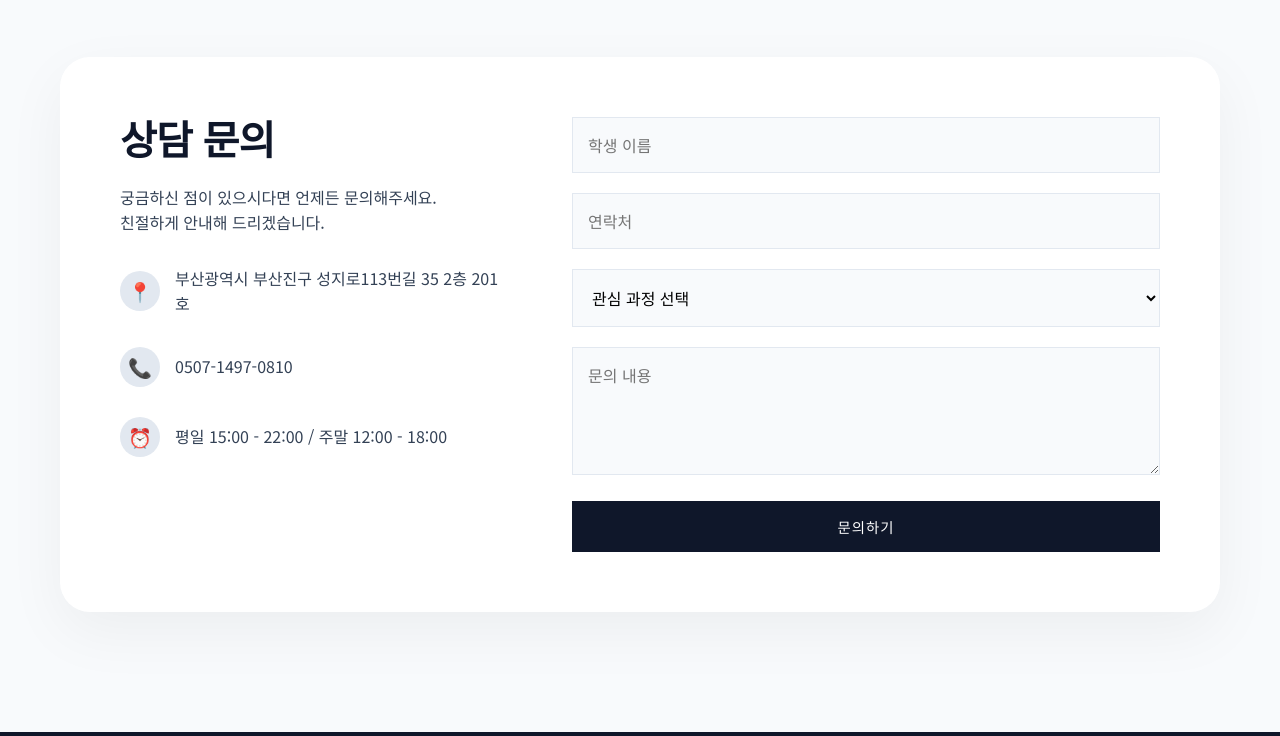
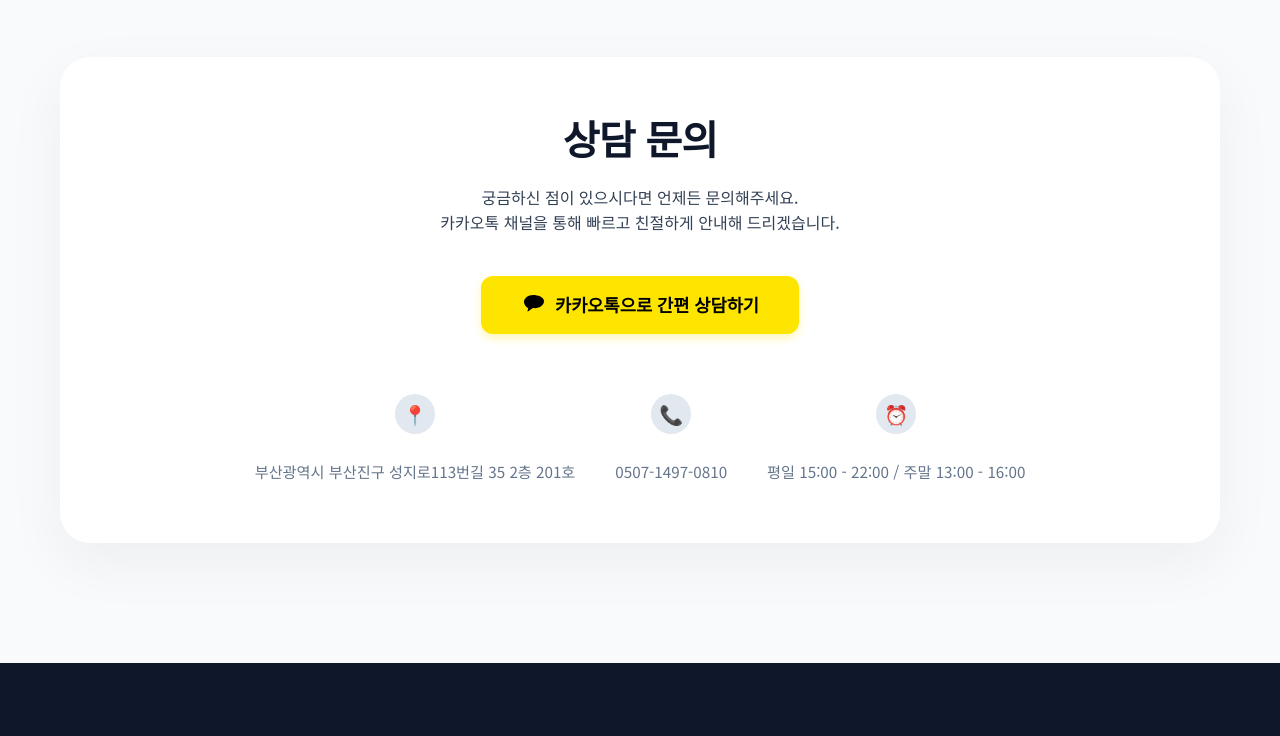
Before and after one commit to Park-CG/LyceumAcademy, a plain HTML site: page index.html in a window 1280 px wide. Both pictures are taken after a click on the link "상담 예약하기". Shown: the part 3146-3882 px from the top of the page. Drawn offline with Linux system fonts and the light colour scheme.

Commit message:
202511271500

```diff
--- a/css/styles.css
+++ b/css/styles.css
@@ -23,6 +23,8 @@
 
 html {
     scroll-behavior: smooth;
+    cursor: none;
+    /* Hide default cursor */
 }
 
 body {
@@ -31,6 +33,51 @@ body {
     background-color: var(--bg-color);
     line-height: 1.6;
     overflow-x: hidden;
+    cursor: none;
+    /* Ensure it propagates */
+}
+
+a,
+button,
+.btn {
+    cursor: none;
+    /* Hide default cursor on interactive elements */
+}
+
+/* Custom Cursor */
+.cursor {
+    position: fixed;
+    width: 8px;
+    height: 8px;
+    background-color: var(--primary-color);
+    border-radius: 50%;
+    z-index: 9999;
+    pointer-events: none;
+    transform: translate(-50%, -50%);
+    transition: transform 0.1s;
+}
+
+.cursor-follower {
+    position: fixed;
+    width: 40px;
+    height: 40px;
+    border: 1px solid rgba(15, 23, 42, 0.3);
+    border-radius: 50%;
+    z-index: 9998;
+    pointer-events: none;
+    transform: translate(-50%, -50%);
+    transition: transform 0.15s, width 0.3s, height 0.3s, background-color 0.3s;
+}
+
+.cursor.active {
+    transform: translate(-50%, -50%) scale(0.5);
+}
+
+.cursor-follower.active {
+    width: 60px;
+    height: 60px;
+    background-color: rgba(15, 23, 42, 0.05);
+    border-color: transparent;
 }
 
 a {
@@ -566,33 +613,44 @@ h3 {
     color: var(--primary-color);
 }
 
-.contact-form {
-    display: flex;
-    flex-direction: column;
-    gap: 20px;
+/* Kakao Button */
+.btn-kakao {
+    display: inline-flex;
+    align-items: center;
+    justify-content: center;
+    gap: 10px;
+    background-color: #FEE500;
+    color: #000000;
+    padding: 18px 40px;
+    border-radius: 12px;
+    /* Slightly rounded for friendly feel */
+    font-weight: 600;
+    font-size: 1.1rem;
+    transition: var(--transition);
+    box-shadow: 0 4px 10px rgba(254, 229, 0, 0.3);
+    line-height: 1;
+    /* Fix vertical alignment */
 }
 
-.form-group input,
-.form-group select,
-.form-group textarea {
-    width: 100%;
-    padding: 15px;
-    border: 1px solid var(--light-gray);
-    border-radius: 0;
-    /* Sharp edges */
-    font-family: inherit;
-    font-size: 1rem;
-    transition: var(--transition);
-    background-color: var(--bg-color);
+.btn-kakao svg {
+    display: block;
+    /* Remove inline spacing */
+    margin-top: -2px;
+    /* Optical adjustment */
 }
 
-.form-group input:focus,
-.form-group select:focus,
-.form-group textarea:focus {
-    outline: none;
-    border-color: var(--primary-color);
-    /* Changed to primary */
-    background-color: var(--white);
+.btn-kakao:hover {
+    transform: translateY(-3px);
+    box-shadow: 0 8px 20px rgba(254, 229, 0, 0.4);
+    background-color: #ffeb3b;
+    cursor: pointer;
+    /* Force system hand cursor if custom fails, or as requested */
+}
+
+.contact-details .info-item p {
+    margin-top: 10px;
+    font-size: 0.95rem;
+    color: #64748b;
 }
 
 /* Footer */
--- a/index.html
+++ b/index.html
@@ -142,43 +142,35 @@
     <!-- Contact Section -->
     <section class="section contact" id="contact">
         <div class="container">
-            <div class="contact-wrapper reveal-up">
-                <div class="contact-info">
+            <div class="contact-wrapper reveal-up" style="display: block; text-align: center;">
+                <div class="contact-info" style="max-width: 800px; margin: 0 auto;">
                     <h2>상담 문의</h2>
-                    <p>궁금하신 점이 있으시다면 언제든 문의해주세요.<br>친절하게 안내해 드리겠습니다.</p>
-                    <div class="info-item">
+                    <p style="margin-bottom: 40px;">궁금하신 점이 있으시다면 언제든 문의해주세요.<br>카카오톡 채널을 통해 빠르고 친절하게 안내해 드리겠습니다.</p>
+
+                    <a href="https://pf.kakao.com/_ZDYKn" target="_blank" class="btn-kakao">
+                        <svg viewBox="0 0 24 24" fill="currentColor" width="24" height="24">
+                            <path
+                                d="M12 3c-4.97 0-9 3.185-9 7.115 0 2.557 1.707 4.8 4.27 6.054-.188.702-.682 2.545-.78 2.94-.123.49.178.483.376.351.279-.186 4.418-2.997 5.107-3.469.673.093 1.367.14 2.027.14 4.97 0 9-3.185 9-7.115S16.97 3 12 3z" />
+                        </svg>
+                        카카오톡으로 간편 상담하기
+                    </a>
+
+                    <div class="contact-details"
+                        style="margin-top: 60px; display: flex; justify-content: center; gap: 40px; flex-wrap: wrap;">
+                        <div class="info-item" style="margin-top: 0; flex-direction: column;">
                             <span class="icon">📍</span>
                             <p>부산광역시 부산진구 성지로113번길 35 2층 201호</p>
                         </div>
-                    <div class="info-item">
+                        <div class="info-item" style="margin-top: 0; flex-direction: column;">
                             <span class="icon">📞</span>
                             <p>0507-1497-0810</p>
                         </div>
-                    <div class="info-item">
+                        <div class="info-item" style="margin-top: 0; flex-direction: column;">
                             <span class="icon">⏰</span>
-                        <p>평일 15:00 - 22:00 / 주말 12:00 - 18:00</p>
+                            <p>평일 15:00 - 22:00 / 주말 13:00 - 16:00</p>
                         </div>
                     </div>
-                <form class="contact-form">
-                    <div class="form-group">
-                        <input type="text" placeholder="학생 이름" required>
                 </div>
-                    <div class="form-group">
-                        <input type="tel" placeholder="연락처" required>
-                    </div>
-                    <div class="form-group">
-                        <select>
-                            <option value="">관심 과정 선택</option>
-                            <option value="elementary">초등부</option>
-                            <option value="middle">중등부</option>
-                            <option value="high">고등부</option>
-                        </select>
-                    </div>
-                    <div class="form-group">
-                        <textarea placeholder="문의 내용" rows="4"></textarea>
-                    </div>
-                    <button type="submit" class="btn btn-primary full-width">문의하기</button>
-                </form>
             </div>
         </div>
     </section>
@@ -196,6 +188,9 @@
         </div>
     </footer>
 
+    <div class="cursor"></div>
+    <div class="cursor-follower"></div>
+
     <script src="js/script.js"></script>
 </body>
 
--- a/js/script.js
+++ b/js/script.js
@@ -70,4 +70,47 @@ document.addEventListener('DOMContentLoaded', () => {
             el.classList.add('active');
         });
     }, 100);
+
+    // Custom Cursor Logic
+    const cursor = document.querySelector('.cursor');
+    const follower = document.querySelector('.cursor-follower');
+
+    let mouseX = 0, mouseY = 0;
+    let posX = 0, posY = 0;
+
+    document.addEventListener('mousemove', (e) => {
+        mouseX = e.clientX;
+        mouseY = e.clientY;
+
+        // Immediate update for the dot
+        cursor.style.left = mouseX + 'px';
+        cursor.style.top = mouseY + 'px';
+    });
+
+    // Smooth follow for the circle
+    function animateCursor() {
+        posX += (mouseX - posX) / 9;
+        posY += (mouseY - posY) / 9;
+
+        follower.style.left = posX + 'px';
+        follower.style.top = posY + 'px';
+
+        requestAnimationFrame(animateCursor);
+    }
+    animateCursor();
+
+    // Hover effects
+    const interactiveElements = document.querySelectorAll('a, button, .btn, .btn-kakao, input, select, textarea');
+
+    interactiveElements.forEach(el => {
+        el.addEventListener('mouseenter', () => {
+            cursor.classList.add('active');
+            follower.classList.add('active');
+        });
+
+        el.addEventListener('mouseleave', () => {
+            cursor.classList.remove('active');
+            follower.classList.remove('active');
+        });
+    });
 });
```
Lines whose indentation alone changed are shown as unchanged.
